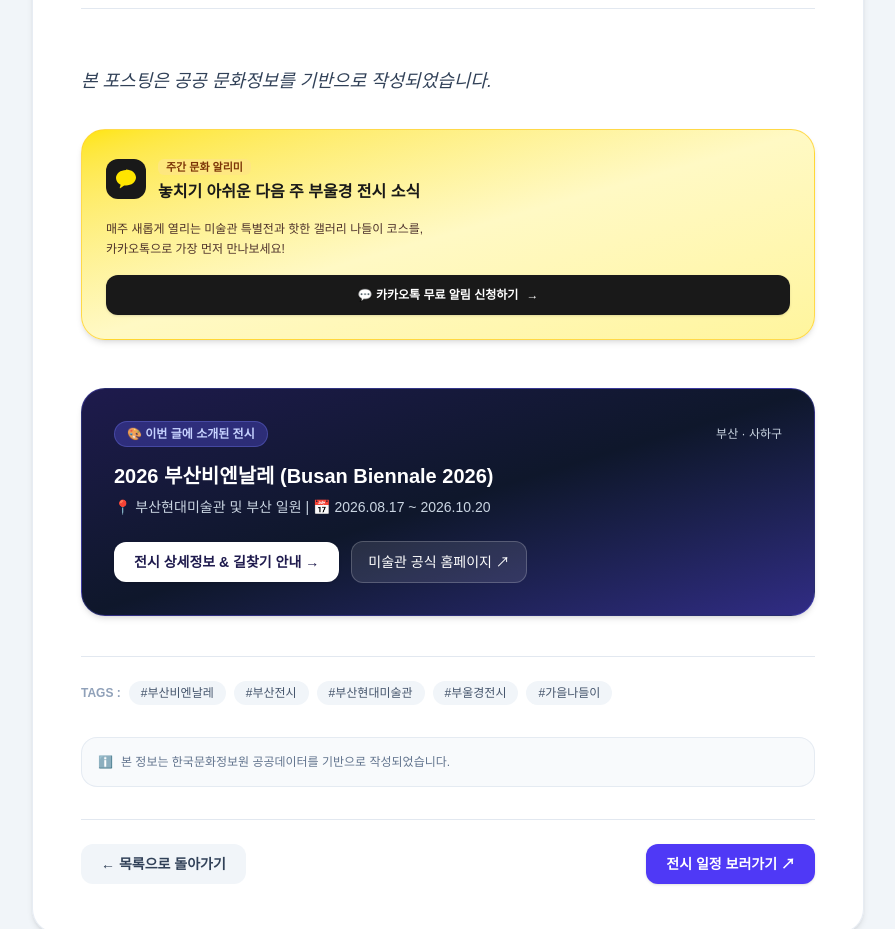
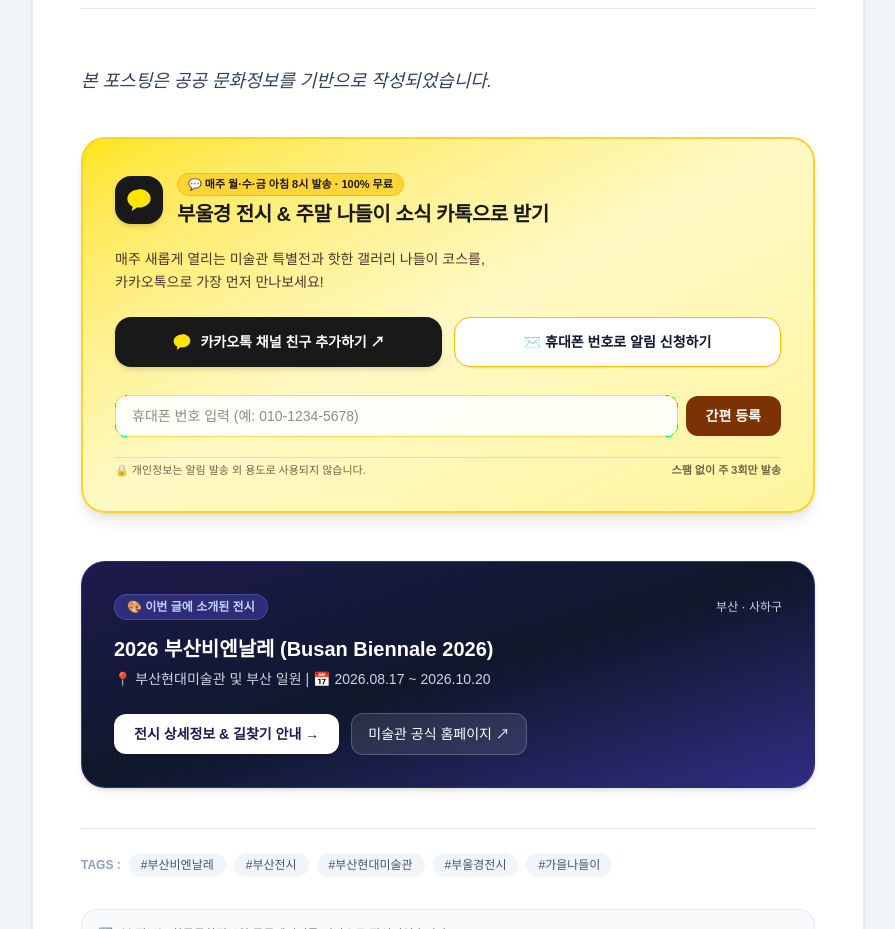
Before and after one commit to parkyoung07/art-buk, a Next.js app: page /blog/2026-08-26-busan-biennale in a window 1280 px wide. Shown: the part 5820-6749 px from the top of the page, without its empty margins (192-1087 px from the left). Built offline with nearby package versions, Linux system fonts and the light colour scheme; no server answers.

Commit message:
fix: Resolve KakaoTalk notification button click interaction and provide direct channel link + inline form

```diff
--- a/src/components/KakaoSubscribeBanner.tsx
+++ b/src/components/KakaoSubscribeBanner.tsx
@@ -9,14 +9,22 @@
 
 export default function KakaoSubscribeBanner({ variant = "hero" }: KakaoSubscribeBannerProps) {
   const [isModalOpen, setIsModalOpen] = useState(false);
+  const [inlinePhone, setInlinePhone] = useState("");
+  const [inlineSubmitted, setInlineSubmitted] = useState(false);
+
+  const handleInlineSubmit = (e: React.FormEvent) => {
+    e.preventDefault();
+    if (!inlinePhone.trim()) return;
+    setInlineSubmitted(true);
+  };
 
   return (
     <>
       {variant === "hero" ? (
-        /* 메인 페이지 Hero 아래용 대형 프리미엄 배너 */
+        /* 메인 및 블로그 목록 Hero 아래용 대형 프리미엄 배너 */
         <section className="relative w-full max-w-7xl mx-auto px-4 sm:px-6 lg:px-8 -mt-6 sm:-mt-8 z-30">
           <div className="relative overflow-hidden rounded-3xl bg-gradient-to-r from-[#FEE500] via-[#ffeb3b] to-[#ffe082] p-6 sm:p-8 shadow-xl border border-amber-300/60 transition-all hover:shadow-2xl">
-            {/* 배경 은은한 패턴 데코 */}
+            {/* 배경 은은한 데코 */}
             <div className="absolute top-0 right-0 -mt-8 -mr-8 w-48 h-48 rounded-full bg-white/20 blur-2xl pointer-events-none"></div>
             <div className="absolute bottom-0 left-1/3 -mb-10 w-40 h-40 rounded-full bg-amber-400/20 blur-xl pointer-events-none"></div>
 
@@ -50,27 +58,38 @@
                 </div>
               </div>
 
-              {/* 우측 CTA 버튼 */}
+              {/* 우측 CTA 액션 버튼 그룹 */}
               <div className="flex flex-col sm:flex-row items-center gap-3 w-full lg:w-auto shrink-0">
-                <button
-                  onClick={() => setIsModalOpen(true)}
+                <a
+                  href="https://pf.kakao.com"
+                  target="_blank"
+                  rel="noopener noreferrer"
                   className="w-full sm:w-auto py-3.5 px-6 rounded-2xl bg-[#191919] hover:bg-[#333333] active:scale-95 text-white font-extrabold text-xs sm:text-sm transition-all shadow-lg shadow-black/20 flex items-center justify-center gap-2.5 cursor-pointer group"
                 >
-                  <span className="text-amber-300 group-hover:rotate-12 transition-transform">💬</span>
-                  <span>카카오톡으로 1초 만에 알림받기</span>
-                  <span className="text-amber-300">→</span>
+                  <span className="text-[#FEE500] group-hover:rotate-12 transition-transform">💬</span>
+                  <span>카카오톡 채널 바로 추가</span>
+                  <span className="text-amber-300">↗</span>
+                </a>
+
+                <button
+                  type="button"
+                  onClick={() => setIsModalOpen(true)}
+                  className="w-full sm:w-auto py-3.5 px-5 rounded-2xl bg-white/80 hover:bg-white active:scale-95 text-slate-900 font-bold text-xs sm:text-sm transition-all border border-amber-400/80 shadow-sm flex items-center justify-center gap-1.5 cursor-pointer"
+                >
+                  <span>✉️ 번호로 신청</span>
                 </button>
               </div>
             </div>
           </div>
         </section>
       ) : (
-        /* 블로그 본문 및 사이드바용 카드형 배너 */
-        <div className="my-8 p-6 rounded-3xl bg-gradient-to-br from-[#FEE500] via-[#FFF9C4] to-[#FFF59D] border border-amber-300/80 shadow-md text-[#191919] space-y-4">
-          <div className="flex items-center gap-3">
-            <div className="w-10 h-10 rounded-xl bg-[#191919] text-[#FEE500] flex items-center justify-center shrink-0">
+        /* 블로그 글 하단 및 전시 상세용 인라인 알림 신청 카드 */
+        <div className="my-10 p-6 sm:p-8 rounded-3xl bg-gradient-to-br from-[#FEE500] via-[#FFF9C4] to-[#FFF59D] border-2 border-amber-300 shadow-lg text-[#191919] space-y-5">
+          <div className="flex flex-col sm:flex-row sm:items-center justify-between gap-4">
+            <div className="flex items-center gap-3.5">
+              <div className="w-12 h-12 rounded-2xl bg-[#191919] text-[#FEE500] flex items-center justify-center shrink-0 shadow-md">
                 <svg
-                className="w-6 h-6 fill-current"
+                  className="w-7 h-7 fill-current"
                   viewBox="0 0 24 24"
                   xmlns="http://www.w3.org/2000/svg"
                 >
@@ -78,31 +97,79 @@
                 </svg>
               </div>
               <div>
-              <span className="text-[11px] font-bold text-amber-900 bg-amber-200/80 px-2 py-0.5 rounded-md">
-                주간 문화 알리미
+                <span className="inline-block text-[11px] font-extrabold text-[#191919] bg-amber-300/90 border border-amber-400 px-2.5 py-0.5 rounded-full mb-1">
+                  💬 매주 월·수·금 아침 8시 발송 · 100% 무료
                 </span>
-              <h3 className="text-base font-extrabold text-[#191919] mt-0.5">
-                놓치기 아쉬운 다음 주 부울경 전시 소식
+                <h3 className="text-lg sm:text-xl font-black text-[#191919] tracking-tight">
+                  부울경 전시 & 주말 나들이 소식 카톡으로 받기
                 </h3>
               </div>
             </div>
+          </div>
 
-          <p className="text-xs text-[#3C1E1E]/90 leading-relaxed font-medium">
+          <p className="text-xs sm:text-sm text-[#3C1E1E]/90 leading-relaxed font-medium">
             매주 새롭게 열리는 미술관 특별전과 핫한 갤러리 나들이 코스를,<br className="hidden sm:inline" />
             카카오톡으로 가장 먼저 만나보세요!
           </p>
 
+          {/* 1. 카카오톡 채널 바로가기 버튼 (외부 새 창 다이렉트 연결) */}
+          <div className="grid grid-cols-1 sm:grid-cols-2 gap-3 pt-1">
+            <a
+              href="https://pf.kakao.com"
+              target="_blank"
+              rel="noopener noreferrer"
+              className="w-full py-3.5 px-4 rounded-2xl bg-[#191919] hover:bg-[#333333] active:scale-98 text-white font-extrabold text-xs sm:text-sm transition-all flex items-center justify-center gap-2 cursor-pointer shadow-md text-center"
+            >
+              <svg
+                className="w-5 h-5 fill-[#FEE500]"
+                viewBox="0 0 24 24"
+                xmlns="http://www.w3.org/2000/svg"
+              >
+                <path d="M12 3C6.48 3 2 6.58 2 11c0 2.82 1.83 5.3 4.6 6.74-.2.74-.74 2.68-.85 3.1-.14.5.18.5.38.36.26-.18 3.56-2.42 4.14-2.82.57.08 1.15.12 1.73.12 5.52 0 10-3.58 10-8s-4.48-8-10-8z" />
+              </svg>
+              <span>카카오톡 채널 친구 추가하기 ↗</span>
+            </a>
+
             <button
+              type="button"
               onClick={() => setIsModalOpen(true)}
-            className="w-full py-3 px-4 rounded-xl bg-[#191919] hover:bg-[#333333] active:scale-98 text-white font-bold text-xs transition-all flex items-center justify-center gap-2 cursor-pointer shadow-sm"
+              className="w-full py-3.5 px-4 rounded-2xl bg-white hover:bg-slate-50 active:scale-98 text-slate-900 font-extrabold text-xs sm:text-sm transition-all border border-amber-400 shadow-xs flex items-center justify-center gap-2 cursor-pointer text-center"
             >
-            <span>💬 카카오톡 무료 알림 신청하기</span>
-            <span>→</span>
+              <span>✉️ 휴대폰 번호로 알림 신청하기</span>
             </button>
+          </div>
+
+          {/* 간편 인라인 신청 폼 (모달 없이도 바로 입력 가능) */}
+          {inlineSubmitted ? (
+            <div className="p-4 rounded-2xl bg-emerald-50 border border-emerald-200 text-emerald-800 text-xs font-bold text-center flex items-center justify-center gap-2">
+              <span>✓ 알림 신청이 완료되었습니다! 매주 월·수·금 아침 8시에 찾아뵐게요.</span>
+            </div>
+          ) : (
+            <form onSubmit={handleInlineSubmit} className="pt-2 flex flex-col sm:flex-row items-center gap-2">
+              <input
+                type="tel"
+                placeholder="휴대폰 번호 입력 (예: 010-1234-5678)"
+                value={inlinePhone}
+                onChange={(e) => setInlinePhone(e.target.value)}
+                className="w-full sm:flex-1 px-4 py-2.5 rounded-xl border border-amber-300/80 bg-white/90 focus:bg-white text-xs sm:text-sm focus:outline-none focus:ring-2 focus:ring-[#191919]"
+              />
+              <button
+                type="submit"
+                className="w-full sm:w-auto px-5 py-2.5 rounded-xl bg-amber-900 hover:bg-amber-950 text-white font-bold text-xs sm:text-sm transition-all cursor-pointer shrink-0"
+              >
+                간편 등록
+              </button>
+            </form>
+          )}
+
+          <div className="flex items-center justify-between text-[11px] text-[#3C1E1E]/70 pt-1 border-t border-amber-300/60">
+            <span>🔒 개인정보는 알림 발송 외 용도로 사용되지 않습니다.</span>
+            <span className="font-semibold">스팸 없이 주 3회만 발송</span>
+          </div>
         </div>
       )}
 
-      {/* 구독 모달 */}
+      {/* 팝업 모달 */}
       <KakaoSubscribeModal
         isOpen={isModalOpen}
         onClose={() => setIsModalOpen(false)}
```
Also changed, not shown: src/components/KakaoSubscribeModal.tsx (+34 -14 lines). Lines whose indentation alone changed are shown as unchanged.
